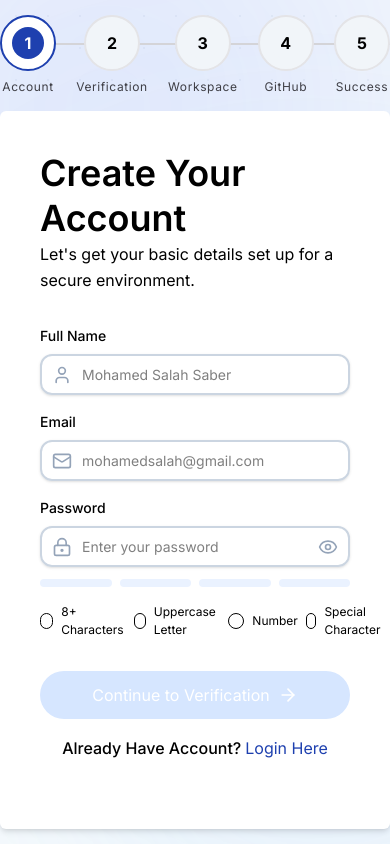
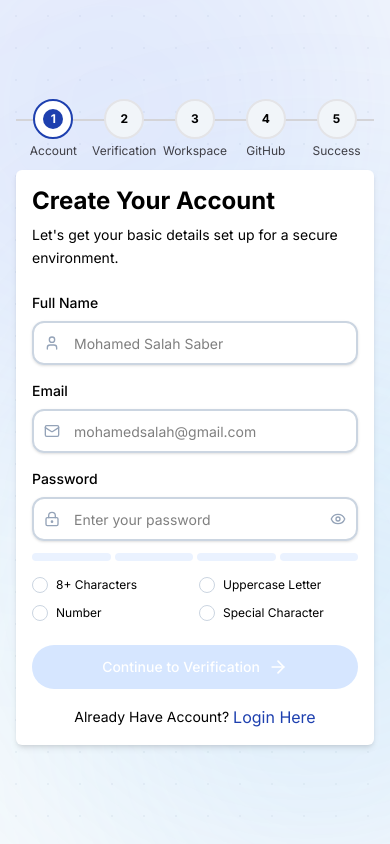
Before and after one commit to Aya921/Task_WorkFlow, a React (Vite) app: page / in a window 390 px wide. Built offline with nearby package versions, Linux system fonts and the light colour scheme.

Commit message:
feat: enhance signup components with responsive font styles, improved layout, and localization support

```diff
--- a/src/assets/fonts/font_style.ts
+++ b/src/assets/fonts/font_style.ts
@@ -1,24 +1,45 @@
 export const FONT_STYLES = {
   // Display
-  display: "text-5xl font-bold leading-tight",
+  display:
+    "text-3xl md:text-4xl lg:text-5xl font-bold leading-tight",
 
   // Headings
-  h1: "text-4xl font-bold leading-tight",
-  h2: "text-3xl font-semibold leading-tight",
-  h3: "text-2xl font-semibold leading-snug",
-  h4: "text-xl font-semibold leading-snug",
+  h1:
+    "text-2xl md:text-3xl lg:text-4xl font-bold leading-tight",
+
+  h2:
+    "text-xl md:text-2xl lg:text-3xl font-semibold leading-tight",
+
+  h3:
+    "text-lg md:text-xl lg:text-2xl font-semibold leading-snug",
+
+  h4:
+    "text-base md:text-lg lg:text-xl font-semibold leading-snug",
 
   // Body
-  bodyLg: "text-lg font-normal leading-relaxed",
-  body: "text-base leading-relaxed",
-  bodySm: "text-sm font-normal leading-relaxed",
+  bodyLg:
+    "text-base md:text-lg font-normal leading-relaxed",
+
+  body:
+    "text-sm md:text-base font-normal leading-relaxed",
+
+  bodySm:
+    "text-xs md:text-sm font-normal leading-relaxed",
 
   // UI Text
-  button: "text-sm font-medium",
-  input: "text-sm font-normal",
-  label: "text-sm font-medium",
+  button:
+    "text-sm md:text-base font-medium",
+
+  input:
+    "text-sm md:text-base font-normal",
+
+  label:
+    "text-sm md:text-base font-medium",
 
   // Helper Text
-  caption: "text-xs font-normal",
-  overline: "text-xs font-medium uppercase tracking-wider",
+  caption:
+    "text-xs font-normal",
+
+  overline:
+    "text-xs font-medium uppercase tracking-wider",
 } as const;
--- a/src/features/auth/presentation/signup/components/signup_header.tsx
+++ b/src/features/auth/presentation/signup/components/signup_header.tsx
@@ -5,14 +5,9 @@ export const SignupHeader = () => {
   const { t } = useTranslation("signup");
 
   return (
-    <div>
-      <span className={`font-semibold ${FONT_STYLES.h1}`}>
-        {t("title")}
-      </span>
-
-      <p className={` ${FONT_STYLES.body}`}>
-        {t("description")}
-      </p>
+    <div className="flex flex-col gap-2">
+      <h1 className={FONT_STYLES.h1}>{t("title")}</h1>
+      <p className={FONT_STYLES.body}>{t("description")}</p>
     </div>
   );
 };
--- a/src/features/auth/presentation/signup/components/signup_inputs.tsx
+++ b/src/features/auth/presentation/signup/components/signup_inputs.tsx
@@ -1,9 +1,8 @@
 import { LockKeyhole, Mail, User } from "lucide-react";
-  import {  useFormContext } from "react-hook-form";
-
-
+import { useFormContext } from "react-hook-form";
+import { useTranslation } from "react-i18next";
 import { InputField } from "../../../../../shared/components/input_field";
-  import {  type SignupFormData } from "../types/signup_schema";
+import { type SignupFormData } from "../types/signup_schema";
 import { SignupPasswordCheckList } from "./signup_passCheck";
 
 const strengthSteps = [1, 2, 3, 4];
@@ -13,15 +12,15 @@
   let passLength = false;
   let passSpecialChar = false;
   let passNum = false;
-    let passUpperCase=false;
+  let passUpperCase = false;
 
   if (password.length >= 8) {
     score++;
     passLength = true;
   }
-    if (/[A-Z]/.test(password)){
+  if (/[A-Z]/.test(password)) {
     score++;
-      passUpperCase=true;
+    passUpperCase = true;
   }
   if (/\d/.test(password)) {
     score++;
@@ -32,55 +31,55 @@
     passSpecialChar = true;
   }
 
-    return { score, passSpecialChar, passLength, passNum ,passUpperCase};
+  return { score, passSpecialChar, passLength, passNum, passUpperCase };
 };
 
 export const SignupInputs = () => {
-
-    const {register,watch,formState:{errors}}=useFormContext<SignupFormData>();
-
-
+  const { t } = useTranslation("signup");
+  const {
+    register,
+    watch,
+    formState: { errors },
+  } = useFormContext<SignupFormData>();
 
   const password = watch("password") ?? "";
   const passwordStrength = getPasswordStrength(password);
 
   const requirements = [
     {
-      label: "8+ Characters",
+      label: t("passwordRequirements.characters"),
       valid: passwordStrength.passLength,
     },
     {
-      label: "Uppercase Letter",
+      label: t("passwordRequirements.uppercase"),
       valid: passwordStrength.passUpperCase,
     },
     {
-      label: "Number",
+      label: t("passwordRequirements.number"),
       valid: passwordStrength.passNum,
     },
     {
-      label: "Special Character",
+      label: t("passwordRequirements.specialCharacter"),
       valid: passwordStrength.passSpecialChar,
     },
   ];
 
-
-
   return (
-      <div className="w-full py-4 flex flex-col gap-4">
+    <div className="flex w-full flex-col gap-4 py-2 sm:py-4">
       <InputField
-          label="Full Name"
+        label={t("inputs.fullName.label")}
         icon={User}
-          placeholder="Mohamed Salah Saber"
+        placeholder={t("inputs.fullName.placeholder")}
         {...register("fullName")}
         status={errors.fullName ? "error" : "default"}
         message={errors.fullName?.message}
       />
 
       <InputField
-          label="Email"
+        label={t("inputs.email.label")}
         icon={Mail}
         type="email"
-          placeholder="mohamedsalah@gmail.com"
+        placeholder={t("inputs.email.placeholder")}
         {...register("email")}
         status={errors.email ? "error" : "default"}
         message={errors.email?.message}
@@ -88,33 +87,36 @@
 
       <div>
         <InputField
-            label="Password"
+          label={t("inputs.password.label")}
           icon={LockKeyhole}
-            placeholder="Enter your password"
+          placeholder={t("inputs.password.placeholder")}
           type="password"
           {...register("password")}
           status={errors.password ? "error" : "default"}
           message={errors.password?.message}
         />
 
-          <div className="grid grid-cols-4 h-2 gap-2 mt-3">
+        <div className="mt-3 grid h-2 grid-cols-4 gap-1 sm:gap-2">
           {strengthSteps.map((step) => (
             <div
               key={step}
               className={`rounded-full transition-all duration-300 ${
-                  step <= passwordStrength.score ? "bg-primary-800" : "bg-primary-100"
+                step <= passwordStrength.score
+                  ? "bg-primary-800"
+                  : "bg-primary-100"
               }`}
             />
           ))}
         </div>
 
-          <div className=" flex flex-row  gap-2 mt-4 justify-between">
-
-          {requirements.map((item)=>(
-            <SignupPasswordCheckList key={item.label} label={item.label} isValid={item.valid}/>
-
+        <div className="mt-4 grid grid-cols-2 gap-x-2 gap-y-3 sm:grid-cols-4">
+          {requirements.map((item) => (
+            <SignupPasswordCheckList
+              key={item.label}
+              label={item.label}
+              isValid={item.valid}
+            />
           ))}
-
         </div>
       </div>
     </div>
--- a/src/features/auth/presentation/signup/components/signup_passCheck.tsx
+++ b/src/features/auth/presentation/signup/components/signup_passCheck.tsx
@@ -1,18 +1,29 @@
-import { Check } from "lucide-react"
+import { Check } from "lucide-react";
+import { FONT_STYLES } from "../../../../../assets/fonts/font_style";
 
-type SignupPasswordCheckListProps={
-    label:string,
-    isValid:boolean
-}
+type SignupPasswordCheckListProps = {
+  label: string;
+  isValid: boolean;
+};
 
-export const SignupPasswordCheckList=({label,isValid}:SignupPasswordCheckListProps)=>{
-    return (
-         <div className="flex  gap-2 items-center ">
-            <div className={`w-4 h-4 rounded-full border-1 flex items-center justify-center ${isValid?"bg-primary-800":"bg-white"}`} >
-             {isValid&& <span className="text-white"><Check size={10}/></span>}
-            </div>
-            <p className="text-[12px]">{label}</p>
-          </div>
-    )
-
-}
+export const SignupPasswordCheckList = ({
+  label,
+  isValid,
+}: SignupPasswordCheckListProps) => {
+  return (
+    <div className="flex min-w-0 items-center gap-2">
+      <div
+        className={`flex h-4 w-4 shrink-0 items-center justify-center rounded-full border ${
+          isValid ? "border-primary-800 bg-primary-800" : "border-secondary-300 bg-white"
+        }`}
+      >
+        {isValid && (
+          <span className="text-white">
+            <Check size={10} aria-hidden />
+          </span>
+        )}
+      </div>
+      <p className={`${FONT_STYLES.caption} truncate sm:whitespace-normal`}>{label}</p>
+    </div>
+  );
+};
--- a/src/features/auth/presentation/signup/layout/signup_layout.tsx
+++ b/src/features/auth/presentation/signup/layout/signup_layout.tsx
@@ -2,12 +2,10 @@ import { SignupProgressBar } from "./signup_progressbar";
 
 export const SignupLayout = ({ children }: { children: React.ReactNode }) => {
   return (
-    <div className=" flex flex-col items-center justify-center min-h-screen gap-4  ">
-      {/* progress bar */}
-     <SignupProgressBar />
-      {/* white box */}
-      <div className="  bg-surface w-full max-w-6xl min-h-[85vh] shadow-md rounded-md ">
+    <div className="flex min-h-screen flex-col items-center justify-center gap-3 overflow-x-hidden px-4 py-4 sm:gap-4 sm:px-6 sm:py-6 md:px-8">
+      <SignupProgressBar />
 
+      <div className="w-full max-w-6xl rounded-md bg-surface shadow-md md:min-h-[80vh] lg:min-h-[85vh]">
         {children}
       </div>
     </div>
--- a/src/features/auth/presentation/signup/layout/signup_progressbar.tsx
+++ b/src/features/auth/presentation/signup/layout/signup_progressbar.tsx
@@ -1,56 +1,67 @@
 import { Check } from "lucide-react";
+import { useTranslation } from "react-i18next";
+import { FONT_STYLES } from "../../../../../assets/fonts/font_style";
 import { useSignupContext } from "../hooks/use_signup_context";
 import { signupSteps } from "../types/signup_progress_bar_types";
 
+const outerCircleBase =
+  "flex items-center justify-center rounded-full border-2 w-10 h-10 sm:w-12 sm:h-12 md:w-14 md:h-14";
+
+const innerCircleBase =
+  "flex items-center justify-center rounded-full font-bold w-5 h-5 text-xs sm:w-6 sm:h-6 sm:text-sm md:w-8 md:h-8 md:text-base";
+
 export const SignupProgressBar = () => {
+  const { t } = useTranslation("signup");
   const { currentStep, totalSteps } = useSignupContext();
   const progressPercentage = ((currentStep - 1) / (totalSteps - 1)) * 100;
 
   const getStepClassNameForOuterCircle = (stepNumber: number) => {
     if (stepNumber < currentStep) {
-      return "w-14 h-14 border-2 border-primary-800 rounded-full flex items-center justify-center bg-primary-800";
-    } else if (stepNumber === currentStep) {
-      return "w-14 h-14 border-2 border-primary-800 rounded-full flex items-center justify-center bg-white";
+      return `${outerCircleBase} border-primary-800 bg-primary-800`;
     }
-    return "w-14 h-14 border-2 border-neutral-200 rounded-full flex items-center justify-center bg-secondary-100";
+    if (stepNumber === currentStep) {
+      return `${outerCircleBase} border-primary-800 bg-white`;
+    }
+    return `${outerCircleBase} border-neutral-200 bg-secondary-100`;
   };
+
   const getStepClassNameForInnerCircle = (stepNumber: number) => {
     if (stepNumber < currentStep || stepNumber === currentStep) {
-      return "w-8 h-8 rounded-full flex items-center justify-center bg-primary-800 text-white font-bold";
+      return `${innerCircleBase} bg-primary-800 text-white`;
     }
-    return "w-8 h-8 rounded-full flex items-center justify-center bg-secondary-100 text-black font-bold";
+    return `${innerCircleBase} bg-secondary-100 text-black`;
   };
 
   return (
-    <div className="relative w-full max-w-5xl">
-      {/* Gray line */}
-      <div className="absolute top-7 left-0 w-full h-[2px] bg-neutral-300" />
+    <div className="relative w-full max-w-5xl px-1 sm:px-2">
+      <div className="absolute start-0 top-5 h-0.5 w-full bg-neutral-300 sm:top-6 md:top-7" />
 
-      {/* Progress line */}
       <div
-        className="absolute top-7 left-0 h-[2px] bg-primary-800 transition-all duration-300 ease-in-out"
+        className="absolute start-0 top-5 h-0.5 bg-primary-800 transition-all duration-300 ease-in-out sm:top-6 md:top-7"
         style={{ width: `${progressPercentage}%` }}
       />
 
-      {/* Steps */}
-
-      <div className="relative z-10 flex justify-between">
+      <div className="relative z-10 flex justify-between gap-1 sm:gap-2">
         {signupSteps.map((step) => (
           <div
             key={step.stepNumber}
             aria-current={step.stepNumber === currentStep ? "step" : undefined}
-            className="flex flex-col items-center justify-center gap-2"
+            className="flex min-w-0 flex-1 flex-col items-center justify-center gap-1 sm:gap-2"
           >
-            <div
-              className={getStepClassNameForOuterCircle(step.stepNumber)}
-            >
+            <div className={getStepClassNameForOuterCircle(step.stepNumber)}>
               <div className={getStepClassNameForInnerCircle(step.stepNumber)}>
-                {step.stepNumber < currentStep ? <Check /> : step.stepNumber}
+                {step.stepNumber < currentStep ? (
+                  <Check className="h-3 w-3 sm:h-4 sm:w-4" aria-hidden />
+                ) : (
+                  step.stepNumber
+                )}
               </div>
             </div>
 
-            <span className="text-xs tracking-wider text-neutral-700">
-              {step.stepName}
+            <span
+              className={`${FONT_STYLES.caption} text-center leading-tight text-neutral-700 sm:max-w-none`}
+            >
+              {t(`progress.steps.${step.stepKey}`)}
             </span>
           </div>
         ))}
--- a/src/features/auth/presentation/signup/pages/signup_page.tsx
+++ b/src/features/auth/presentation/signup/pages/signup_page.tsx
@@ -1,15 +1,18 @@
 import { ArrowRight } from "lucide-react";
+import { FormProvider, useForm } from "react-hook-form";
+import { useTranslation } from "react-i18next";
+import { zodResolver } from "@hookform/resolvers/zod";
+import { UserCreateAccountAnimation } from "../../../../../animations/user_create_account";
+import { FONT_STYLES } from "../../../../../assets/fonts/font_style";
+import { Button } from "../../../../../shared/components/button";
+import { TextLink } from "../../../../../shared/components/text_link";
 import { SignupHeader } from "../components/signup_header";
 import { SignupInputs } from "../components/signup_inputs";
 import { SignupLayout } from "../layout/signup_layout";
-import { FormProvider, useForm } from "react-hook-form";
 import { signupSchema, type SignupFormData } from "../types/signup_schema";
-import { zodResolver } from "@hookform/resolvers/zod";
-import { Button } from "../../../../../shared/components/button";
-import { TextLink } from "../../../../../shared/components/text_link";
-import { UserCreateAccountAnimation } from "../../../../../animations/user_create_account";
 
 export const SignUpPage = () => {
+  const { t } = useTranslation("signup");
   const methods = useForm<SignupFormData>({
     resolver: zodResolver(signupSchema),
     mode: "onChange",
@@ -22,27 +25,30 @@ export const SignUpPage = () => {
   return (
     <FormProvider {...methods}>
       <SignupLayout>
-        <div className="p-10 flex gap-3  ">
-
-          <div className="w-full flex flex-col gap-4 flex-2">
+        <div className="flex flex-col gap-6 overflow-x-hidden p-4 sm:p-6 md:p-8 lg:flex-row lg:gap-8 lg:p-10">
+          <div className="flex w-full min-w-0 flex-col gap-4 lg:flex-[2]">
             <SignupHeader />
             <SignupInputs />
 
             <Button
               disabled={!isValid}
-              activeClassName=" bg-primary-800 hover:bg-primary-900 text-white cursor-pointer "
-              disabledClassName=" bg-primary-200 text-white cursor-not-allowed"
+              activeClassName="bg-primary-800 hover:bg-primary-900 text-white cursor-pointer"
+              disabledClassName="bg-primary-200 text-white cursor-not-allowed"
             >
-              <span>Continue to Verification</span>
-              <ArrowRight size={20} />
+              <span className={FONT_STYLES.button}>
+                {t("buttons.continue")}
+              </span>
+              <ArrowRight size={20} className="shrink-0 rtl:rotate-180" aria-hidden />
             </Button>
 
-          <TextLink className="text-primary-800 " text={"Already Have Account?"} actionText={"Login Here"}></TextLink>
-
-
+            <TextLink
+              className="text-primary-800"
+              text={t("links.alreadyHaveAccount")}
+              actionText={t("links.loginHere")}
+            />
           </div>
 
-          <div className="flex-1 flex items-center justify-center">
+          <div className="hidden min-w-0 flex-1 items-center justify-center lg:flex">
             <UserCreateAccountAnimation />
           </div>
         </div>
--- a/src/features/auth/presentation/signup/types/signup_progress_bar_types.ts
+++ b/src/features/auth/presentation/signup/types/signup_progress_bar_types.ts
@@ -1,14 +1,19 @@
-export type SignupProgressBarTypes= "Account"|"Verification"|"Workspace"|"GitHub"|"Success";
+export type SignupStepKey =
+  | "account"
+  | "verification"
+  | "workspace"
+  | "github"
+  | "success";
 
-export type SignupCircleContent={
-    stepNumber:number;
-    stepName:SignupProgressBarTypes;
-}
+export type SignupCircleContent = {
+  stepNumber: number;
+  stepKey: SignupStepKey;
+};
 
 export const signupSteps: SignupCircleContent[] = [
-  { stepNumber: 1, stepName: "Account" },
-  { stepNumber: 2, stepName: "Verification" },
-  { stepNumber: 3, stepName: "Workspace" },
-  { stepNumber: 4, stepName: "GitHub" },
-  { stepNumber: 5, stepName: "Success" }
+  { stepNumber: 1, stepKey: "account" },
+  { stepNumber: 2, stepKey: "verification" },
+  { stepNumber: 3, stepKey: "workspace" },
+  { stepNumber: 4, stepKey: "github" },
+  { stepNumber: 5, stepKey: "success" },
 ];
--- a/src/locales/en/signup.json
+++ b/src/locales/en/signup.json
@@ -32,5 +32,15 @@
     "links": {
       "alreadyHaveAccount": "Already Have Account?",
       "loginHere": "Login Here"
+    },
+
+    "progress": {
+      "steps": {
+        "account": "Account",
+        "verification": "Verification",
+        "workspace": "Workspace",
+        "github": "GitHub",
+        "success": "Success"
+      }
     }
   }
--- a/src/shared/components/input_field.tsx
+++ b/src/shared/components/input_field.tsx
@@ -1,5 +1,6 @@
 import { Eye, EyeOff, type LucideIcon } from "lucide-react";
 import { useState, type InputHTMLAttributes } from "react";
+import { FONT_STYLES } from "../../assets/fonts/font_style";
 
 type Status = "default" | "error" | "success";
 
@@ -26,49 +27,70 @@ export const InputField = ({
   label,
   icon: Icon,
   className = "",
-  status,
+  status = "default",
   message,
   ...props
 }: InputFieldProps) => {
   const [showPass, setShowPass] = useState(false);
-  const toggleShowPassword = () => {
-    setShowPass((prev) => !prev);
-  };
-  const chooseType=()=>{
 
-    if(props.type=="password"&&showPass) return "text"
-    return props.type
-  }
-  const inputType =chooseType()
+  const inputType =
+    props.type === "password" && showPass ? "text" : props.type;
+
   return (
-    <div className="flex flex-col gap-2 ">
-      <span className="text-[14px] font-medium">{label}</span>
-      <div className="relative ">
+    <div className="flex flex-col gap-2">
+      <label className={FONT_STYLES.label}>{label}</label>
+
+      <div className="relative">
         <input
           {...props}
           type={inputType}
-          className={`pl-10 py-2 rounded-xl w-full border-2 border-secondary-300 focus:ring-2 focus:ring-primary-500  focus:border-transparent
-             hover:border-secondary-500 transition-all shadow-sm outline-none text-[14px] ${statusClasses[status ?? "default"]}`}
+          className={`
+            w-full
+            h-11 md:h-12
+            rounded-xl
+            border-2
+            outline-none
+            shadow-sm
+            transition-all
+            ${Icon ? "pl-10" : "pl-4"}
+            ${props.type === "password" ? "pr-10" : "pr-4"}
+            ${FONT_STYLES.input}
+            ${statusClasses[status]}
+            focus:ring-2
+            focus:ring-primary-500
+            focus:border-transparent
+            hover:border-secondary-500
+            ${className}
+          `}
         />
+
         {Icon && (
-          <span className="absolute top-1/2 -translate-y-1/2 left-3 text-secondary-400 ">
-            <Icon size={20} />
+          <span className="absolute left-3 top-1/2 -translate-y-1/2 text-secondary-400">
+            <Icon className="h-4 w-4 md:h-5 md:w-5" />
           </span>
         )}
 
-        {props.type == "password" && (
+        {props.type === "password" && (
           <button
             type="button"
-            onClick={toggleShowPassword}
-            className="absolute top-1/2 -translate-y-1/2 right-3 text-secondary-400 hover:text-secondary-600"
+            onClick={() => setShowPass((prev) => !prev)}
+            className="absolute right-3 top-1/2 -translate-y-1/2 text-secondary-400 transition-colors hover:text-secondary-600"
           >
-            {showPass ? <EyeOff size={20} /> : <Eye size={20} />}
+            {showPass ? (
+              <EyeOff className="h-4 w-4 md:h-5 md:w-5" />
+            ) : (
+              <Eye className="h-4 w-4 md:h-5 md:w-5" />
+            )}
           </button>
         )}
       </div>
 
-      {message && props.type != "password" && (
-        <span className={` text-sm ${messageClasses[status ?? "default"]}`}>
+      {message && (
+        <span
+          className={`${FONT_STYLES.caption} ${
+            messageClasses[status]
+          }`}
+        >
           {message}
         </span>
       )}
```
Lines whose indentation alone changed are shown as unchanged.
